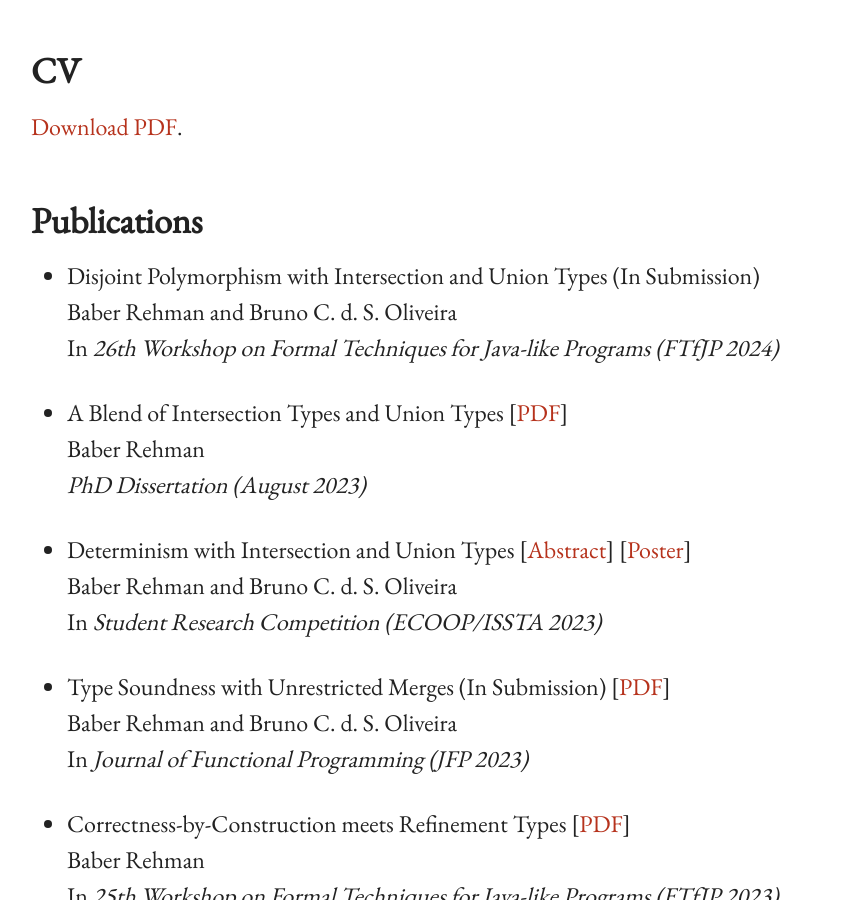
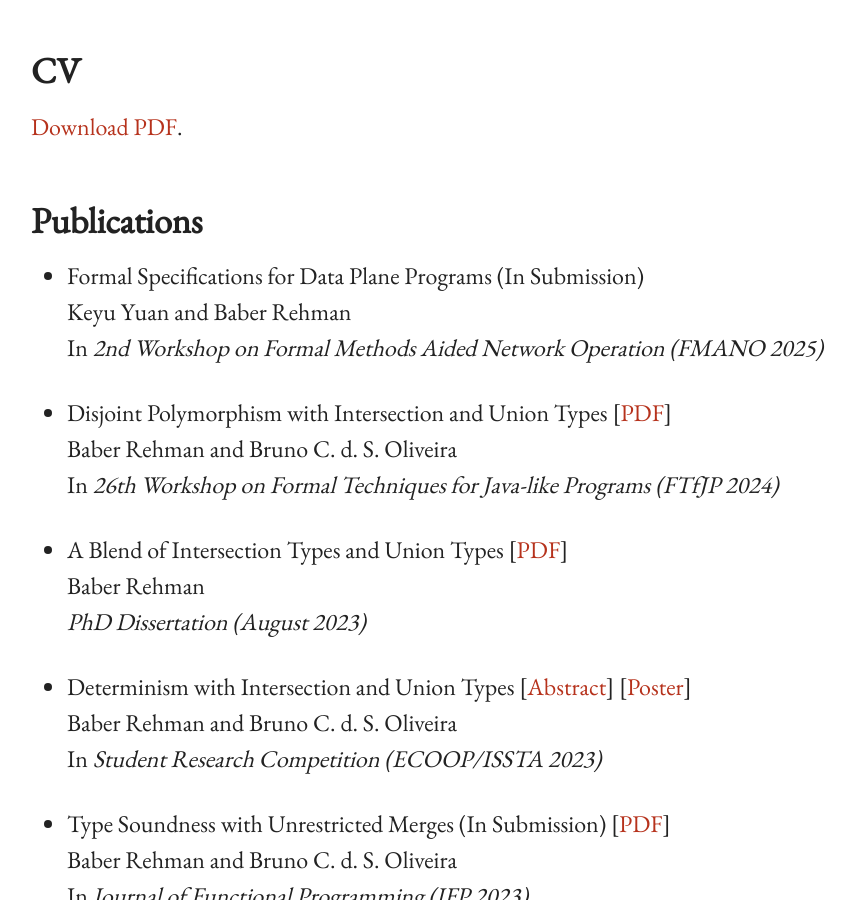
Before and after one commit to baberrehman/baberrehman.github.io, a Jekyll site: the page built from index.md, in a window 1280 px wide and 900 px high, scrolled down 3416 px. Shown: the whole window, without its empty margins (45-900 px from the left). Built offline with Jekyll 4.4.1, drawn with Linux system fonts in a browser that asks for light colours.

Commit message:
ftfjp 2024 and fmano 2025 publications

```diff
--- a/index.md
+++ b/index.md
@@ -122,7 +122,13 @@ Abstract of my this research is available [here](files/totality_of_system.pdf).
 
 ## Publications
 
-* Disjoint Polymorphism with Intersection and Union Types (In Submission) <br />
+
+* Formal Specifications for Data Plane Programs (In Submission) <br />
+Keyu Yuan and Baber Rehman <br />
+In <i>2nd Workshop on Formal Methods Aided Network Operation (FMANO 2025)</i>
+
+* Disjoint Polymorphism with Intersection and Union Types
+[[PDF](files/FTFJP24.pdf)] <br />
 Baber Rehman and Bruno C. d. S. Oliveira <br />
 In <i>26th Workshop on Formal Techniques for Java-like Programs (FTfJP 2024)</i>
 
```
Also changed, not shown: 1 other file.
